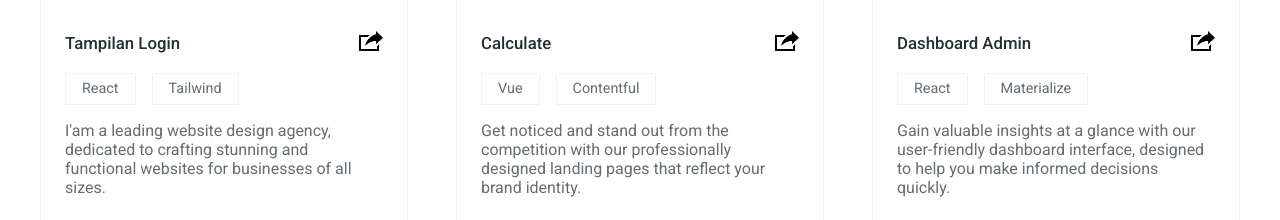
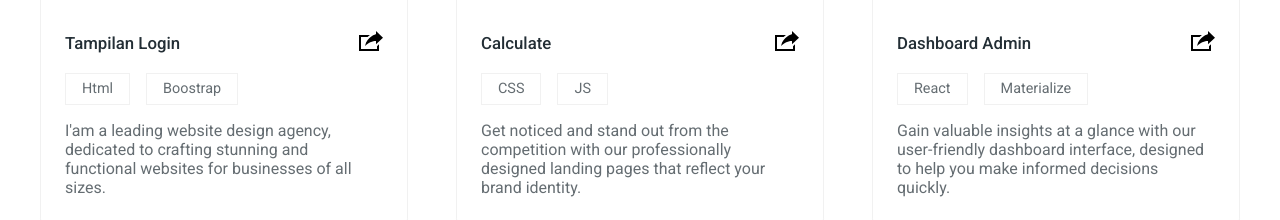
Before and after one commit to jfridanil/websiteDiri, a plain HTML site: page index.html in a window 1280 px wide. Shown: the part 1953-2173 px from the top of the page. Drawn offline with Linux system fonts and the light colour scheme.

Commit message:
Update index.html

```diff
--- a/index.html
+++ b/index.html
@@ -119,8 +119,8 @@
                         </div>
 
                         <div class="portfolio-tags">
-                            <div>React</div>
-                            <div>Tailwind</div>
+                            <div>Html</div>
+                            <div>Boostrap</div>
                         </div>
 
                             <p>
@@ -147,8 +147,8 @@
                         </div>
 
                         <div class="portfolio-tags">
-                            <div>Vue</div>
-                            <div>Contentful</div>
+                            <div>CSS</div>
+                            <div>JS</div>
                         </div>
 
                             <p>
```
